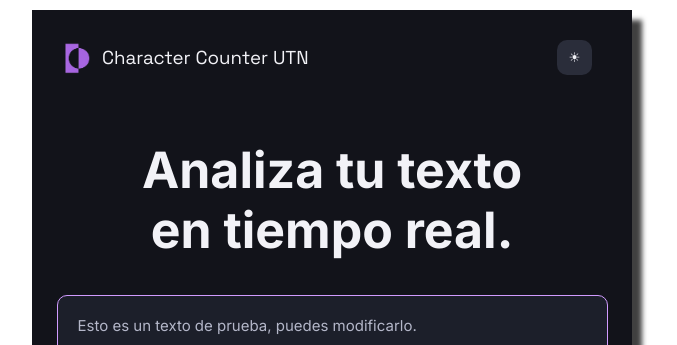
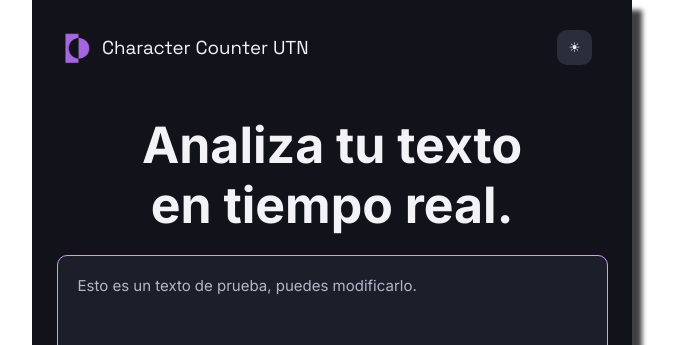
Before and after one commit to iadamolivares/proyecto-final, a React (Vite) app: page / in a window 1280 px wide. Shown: the top 345 px of the page, without its empty margins (308-985 px from the left). Built offline with nearby package versions, Linux system fonts and the light colour scheme.

Commit message:
fixed: scroll bar, add: angle up image

```diff
--- a/src/components/Controlls.jsx
+++ b/src/components/Controlls.jsx
@@ -5,7 +5,7 @@ const Controlls = ({
   handleChangeInputLimit,
   limitValue,
   handleLimitValue,
-  readingTime
+  readingTime,
 }) => {
   return (
     <div className="checkboxcomponent">
--- a/src/components/LetterDensity.jsx
+++ b/src/components/LetterDensity.jsx
@@ -1,4 +1,5 @@
 import angle1 from "../assets/angle.png";
+import angle2 from "../assets/angleup.png"
 const LetterDensity = ({ visibleLetters, showAll, setShowAll }) => {
   return (
     <>
@@ -19,11 +20,12 @@ const LetterDensity = ({ visibleLetters, showAll, setShowAll }) => {
                 </span>
               </div>
             ))}
+          </article>
             <button className="btnsm" onClick={() => setShowAll(!showAll)}>
               {showAll ? (
                 <>
                   Ver menos
-                  <img src={angle1} alt="Ver menos" />
+                  <img src={angle2} alt="Ver menos" />
                 </>
               ) : (
                 <>
@@ -32,7 +34,6 @@ const LetterDensity = ({ visibleLetters, showAll, setShowAll }) => {
                 </>
               )}
             </button>
-          </article>
         </section>
       }
     </>
--- a/src/index.css
+++ b/src/index.css
@@ -98,10 +98,10 @@ main.dark-theme .powerbutton button {
 
 
 main {
-  padding: 20px;
+  padding: 10px;
   height: 100vh;
   background-color: var(--primary);
-  margin: 10px auto;
+  margin: 0 auto;
   width: 600px;
   padding: 0 10px 0 10px;
 }
@@ -120,8 +120,8 @@ main {
   font-family: "Inter";
     width: 430px;
     text-align: center;
-    margin: 0 auto;
-    padding: 35px 0 ;
+    margin: 0 auto  ;
+    padding: 20px 0 ;
 }
 
 main textarea {
```
Also changed, not shown: src/assets/angleup.png (added). Lines whose indentation alone changed are shown as unchanged.
